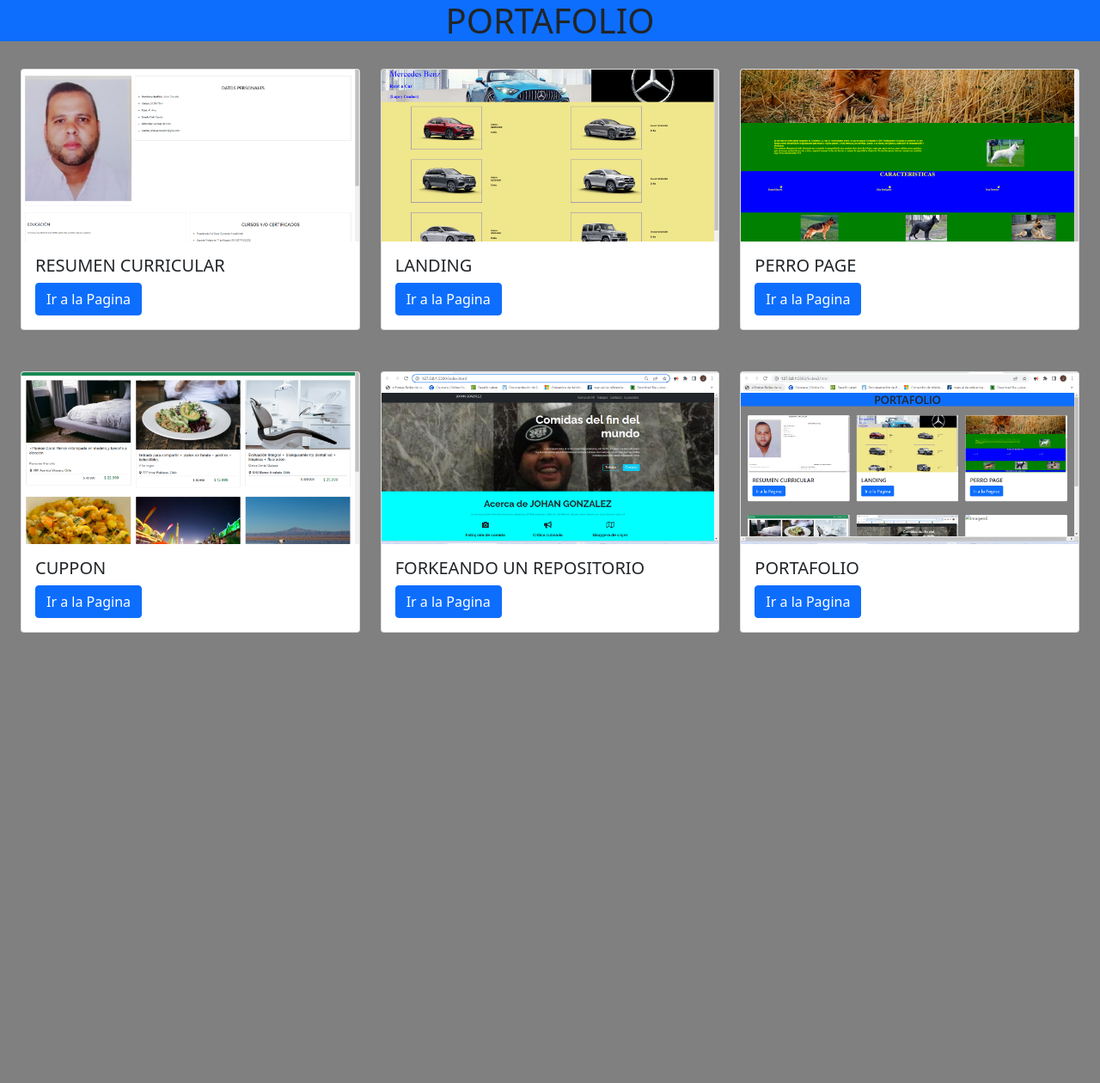
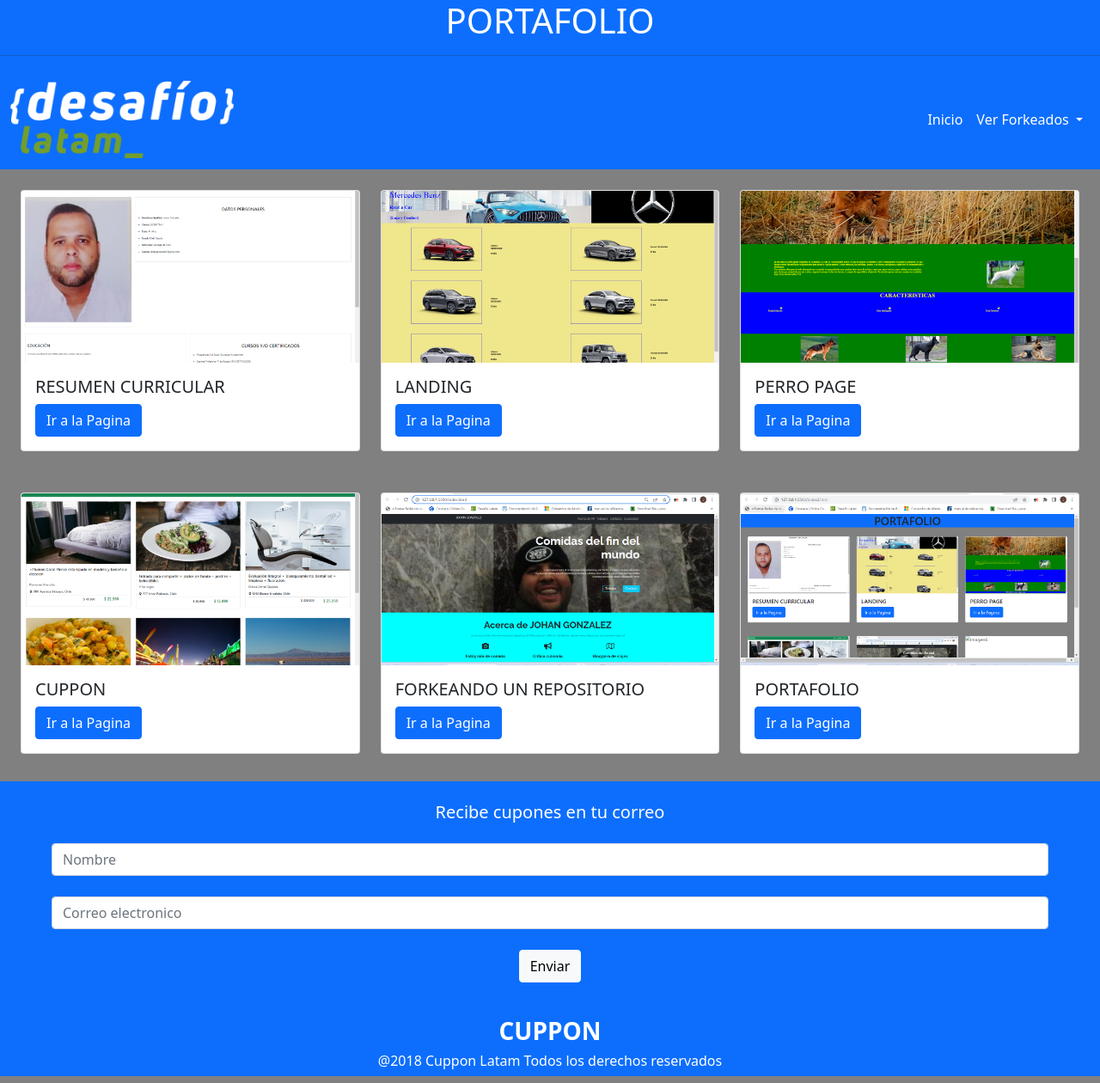
Before and after one commit to johangonza81/desafio-6-portafolio, a plain HTML site: page index.html in a window 1280 px wide. Shown: the whole page at 86% size. Before the commit the page ends 800 px from the top, so only its background shows below. Drawn offline with nearby package versions, Linux system fonts and the light colour scheme.

Commit message:
ultima modificacion del portafolio

```diff
--- a/assets/css/style.css
+++ b/assets/css/style.css
@@ -3,9 +3,16 @@
     height: 200px;
     object-fit: cover;
 }
-
+ h1,h3,h6{
+    color:white;
+ }
 
 body{
     background-color:gray;
 
 }
+.a{
+    width: 260px;
+    height:90px;
+
+}
--- a/index.html
+++ b/index.html
@@ -17,8 +17,51 @@
 </head>
 
 <body>
+
     <div class="container-fluid p-0 ">
-        <header class="text-center bg-primary"><h1>PORTAFOLIO</h1></header>
+
+        <div class="text-center bg-primary"><h1>PORTAFOLIO</h1><hr>
+
+            <nav class="navbar navbar-expand-lg bg-primary">
+                <div class="container-fluid ">
+                    <a class="navbar-brand" href="#">
+                    <img class="a" src="./assets/img/logo-academia-ne.png">
+                    </a>
+                    <button class="navbar-toggler text-white" type="button" data-bs-toggle="collapse"
+                        data-bs-target="#navbarSupportedContent" aria-controls="navbarSupportedContent"
+                        aria-expanded="false" aria-label="Toggle navigation">
+                        <span class="text-white"><i class="bi bi-justify fa-5x"></i></span>
+                    </button>
+                    <div class="collapse navbar-collapse" id="navbarSupportedContent">
+                        <ul class="navbar-nav ms-auto mb-2 mb-lg-0 text-white">
+                            <li class="nav-item">
+                                <a class="nav-link active text-white " aria-current="page" href="#">Inicio</a>
+                            </li>
+
+                            <li class="nav-item dropdown">
+                                <a class="nav-link dropdown-toggle text-white" href="#" id="navbarDropdown" role="button"
+                                    data-bs-toggle="dropdown" aria-expanded="false">
+                                    Ver Forkeados
+                                </a>
+                                <ul class="dropdown-menu" aria-labelledby="navbarDropdown">
+                                    <li><a class="dropdown-item " href="https://github.com/jeffrefarias/Proyecto2.git" target="_blank">Forkeado 1</a></li>
+                                    <li><a class="dropdown-item" href="https://github.com/Jochejiro/desafio4-bootstrap-cuppon.git" target="_blank">Forkeado 2</a></li>
+
+                                </ul>
+                            </li>
+                        </ul>
+                    </div>
+                </div>
+        </div>
+    </div>
+
+    <div class="container-fluid p-0 "></div>
+
+
+
+
+
+
         <!--primera tarjeta -->
         <div class="row p-xs-0 p-md-4">
             <div class="col-xs-12  col-md-4 ">
@@ -26,7 +69,7 @@
                     <img src="./assets/img/Captura de pantalla (5).png" class="card-img-top" alt="Imagen1">
                     <div class="card-body">
                         <h5 class="card-title" class="container-fluid p-xs-0 m-xs-0 p-md-3 m-md-3">RESUMEN CURRICULAR</h5>
-                        <a href="https://johangonza81.github.io/Desafio1/" class="btn btn-primary allinng-content:center">Ir a la Pagina</a>
+                        <a href="https://johangonza81.github.io/Desafio1/" class="btn btn-primary allinng-content:center" target="_blank">Ir a la Pagina</a>
                         <div class="row g-0 ">
                         </div>
                     </div>
@@ -38,7 +81,7 @@
                 <img src="./assets/img/Captura de pantalla (4).png" class="card-img-top" alt="Imagen2">
                     <div class="card-body">
                         <h5 class="card-title" class="container-fluid p-xs-0 m-xs-0 p-md-3 m-md-3">LANDING</h5>
-                        <a href="https://johangonza81.github.io/Desafio2/" class="btn btn-primary allinng-content:center">Ir a la Pagina</a>
+                        <a href="https://johangonza81.github.io/Desafio2/" class="btn btn-primary allinng-content:center" target="_blank">Ir a la Pagina</a>
                         <div class="row g-0 ">
                         </div>
                     </div>
@@ -51,7 +94,7 @@
                 <img src="./assets/img/Captura de pantalla (6).png" class="card-img-top" alt="Imagen 3">
                     <div class="card-body">
                         <h5 class="card-title" class="container-fluid p-xs-0 m-xs-0 p-md-3 m-md-3">PERRO PAGE</h5>
-                        <a href="https://johangonza81.github.io/Desafio-3/" class="btn btn-primary allinng-content:center">Ir a la Pagina</a>
+                        <a href="https://johangonza81.github.io/Desafio-3/" class="btn btn-primary allinng-content:center" target="_blank">Ir a la Pagina</a>
                         <div class="row g-0 ">
                         </div>
                     </div>
@@ -65,7 +108,7 @@
                     <img src="./assets/img/Captura de pantalla (7).png" class="card-img-top" alt="Imagen4">
                     <div class="card-body">
                         <h5 class="card-title" class="container-fluid p-xs-0 m-xs-0 p-md-4 m-md-4">CUPPON</h5>
-                        <a href="https://johangonza81.github.io/Desafio-4/" class="btn btn-primary allinng-content:center">Ir a la Pagina</a>
+                        <a href="https://johangonza81.github.io/Desafio-4/" class="btn btn-primary allinng-content:center" target="_blank">Ir a la Pagina</a>
                         <div class="row g-0 ">
                         </div>
                     </div>
@@ -77,7 +120,7 @@
                     <img src="./assets/img/Captura de pantalla (9).png" class="card-img-top" alt="Imagen5">
                     <div class="card-body">
                         <h5 class="card-title" class="container-fluid p-xs-0 m-xs-0 p-md-4 m-md-4">FORKEANDO UN REPOSITORIO</h5>
-                        <a href=" https://johangonza81.github.io/Desafio-5-fdsw-github/" class="btn btn-primary allinng-content:center">Ir a la Pagina</a>
+                        <a href=" https://johangonza81.github.io/Desafio-5-fdsw-github/" class="btn btn-primary allinng-content:center" target="_blank">Ir a la Pagina</a>
                         <div class="row g-0 ">
                         </div>
                     </div>
@@ -89,7 +132,7 @@
                     <img src="assets/img/Captura de pantalla (11).png" class="card-img-top" alt="Imagen6">
                     <div class="card-body">
                         <h5 class="card-title">PORTAFOLIO</h5>
-                        <a href=" https://johangonza81.github.io/desafio-6-portafolio/" class="btn btn-primary allinng-content:center">Ir a la Pagina</a>
+                        <a href=" https://johangonza81.github.io/desafio-6-portafolio/" class="btn btn-primary allinng-content:center" target="_blank">Ir a la Pagina</a>
 
                         <div class="row g-0 ">
 
@@ -101,8 +144,26 @@
         </div>
     </div>
 
+    <div class="container-fluid">
+        <div class="row bg-primary my-2">
+            <div class="col-12 text-center">
+                <br>
+                <h5 class="text-white pb-3 "> Recibe cupones en tu correo</h5>
+                <form class="px-xs-0 px-md-5">
+                    <input class="form-control" type="text" placeholder="Nombre">
+                    <br>
+                    <input class="form-control" type="email" placeholder="Correo electronico">
+                    <br>
+                    <button type="button" class="btn btn-light mb-3">Enviar</button>
+                </form>
 
-
+            </div>
+            <div class="bg-primary text-center pt-4">
+                <h3><strong>CUPPON</strong></h3>
+                <h6>@2018 Cuppon Latam Todos los derechos reservados</h6>
+            </div>
+        </div>
+    </div>
 
 
 
```
Also changed, not shown: assets/img/logo-academia-ne.png (added).
